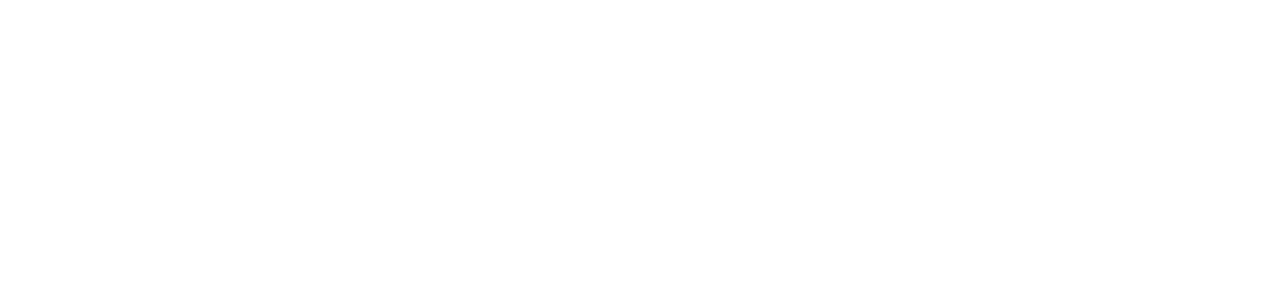
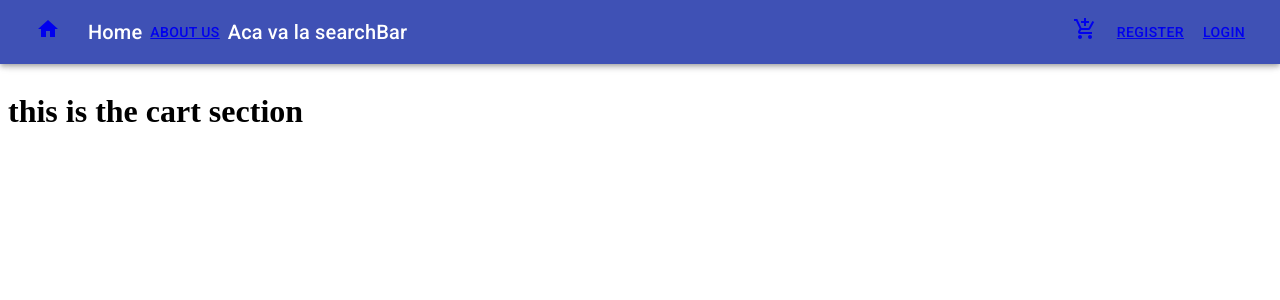
Before and after one commit to JuanKaunitz/e-commerce-Fast_Food, a React (Create React App) app in the folder client/: page /cart in a window 1280 px wide. Shown: the top 300 px of the page. Built offline with nearby package versions, Linux system fonts and the light colour scheme.

Commit message:
rutas funcionales y navBar sin searchBar

```diff
--- a/client/src/App.js
+++ b/client/src/App.js
@@ -1,13 +1,26 @@
 import React from "react";
 import { BrowserRouter, Route } from "react-router-dom";
+import AboutUs from "./components/aboutUs/AboutUs.jsx";
+import Cart from "./components/cart/Cart.jsx";
 import Home from "./components/Home/Home.jsx";
+import Login from "./components/login/Login.jsx";
+import Navbar from "./components/Navbar/Navbar.jsx";
+import Register from "./components/register/Register.jsx";
 
 
 function App() {
   return (
-    <BrowserRouter>
-      <Route exact path="/" component={Home} />
-    </BrowserRouter>
+      <div>
+        <BrowserRouter>
+        <Navbar />
+          <Route exact path="/" component={Home} />
+          <Route exact path="/aboutUs" component={AboutUs} />
+          <Route exact path="/cart" component={Cart} />
+          <Route exact path="/register" component={Register} />
+          <Route exact path="/login" component={Login} />
+        </BrowserRouter>
+
+      </div>
   );
 }
 
--- a/client/src/components/Home/Home.jsx
+++ b/client/src/components/Home/Home.jsx
@@ -1,13 +1,10 @@
 import React from 'react';
 import Footer from '../Footer/Footer';
-import Navbar from '../Navbar/Navbar';
+
 
 function Home() {
     return (
         <div>
-            <div>
-            <Navbar />
-            </div>
 
             <div>
               <Footer/>
--- a/client/src/components/Navbar/Navbar.jsx
+++ b/client/src/components/Navbar/Navbar.jsx
@@ -1,4 +1,5 @@
 import React from 'react'
+import { NavLink } from 'react-router-dom';
 import { AppBar, Toolbar, Typography, makeStyles, Button, IconButton } from '@material-ui/core'
 import HomeIcon from '@material-ui/icons/Home';
 import AddShoppingCartIcon from '@material-ui/icons/AddShoppingCart';
@@ -24,25 +25,33 @@ const Navbar = () => {
             <AppBar>
               <Toolbar>
               <IconButton aria-label="delete" className={classes.homeIcon}>
-                <HomeIcon />
+                <NavLink className='a' to="/home" activeClassName="active" ><HomeIcon /></NavLink>
+
               </IconButton>
 
                 <Typography variant='h6'>
                     Home
                 </Typography>
 
-                <Button color="inherit" >About Us</Button>
+                <Button color="inherit" >
+                    <NavLink className='a' to="/aboutUs" activeClassName="active" >About Us</NavLink>
+                </Button>
 
                 <Typography variant='h6'>
                     Aca va la searchBar
                     </Typography>
                 <div className={classes.toolbarButtons}>
                     <IconButton  aria-label="add to shopping cart">
-                        <AddShoppingCartIcon />
+                        <NavLink className='a' to="/cart" activeClassName="active" ><AddShoppingCartIcon /></NavLink>
                     </IconButton>
 
-                    <Button color="inherit" >Registrate</Button>
-                    <Button color="inherit" className={classes.loginButton} >Login</Button>
+                    <Button color="inherit" >
+                    <NavLink className='a' to="/register" activeClassName="active" >Register</NavLink>
+                    </Button>
+                    <Button color="inherit" className={classes.loginButton} >
+                        <NavLink className='a' to="/login" activeClassName="active" >Login</NavLink>
+                    </Button>
+
                 </div>
               </Toolbar>
             </AppBar>
--- /dev/null
+++ b/client/src/components/aboutUs/AboutUs.jsx
@@ -0,0 +1,11 @@
+import React from 'react'
+
+const aboutUs = () => {
+    return (
+        <div>
+            <h1>this is who we are</h1>
+        </div>
+    )
+}
+
+export default aboutUs
--- /dev/null
+++ b/client/src/components/cart/Cart.jsx
@@ -0,0 +1,11 @@
+import React from 'react'
+
+const Cart = () => {
+    return (
+        <div>
+            <h1>this is the cart section</h1>
+        </div>
+    )
+}
+
+export default Cart
--- /dev/null
+++ b/client/src/components/register/Register.jsx
@@ -0,0 +1,11 @@
+import React from 'react'
+
+const Register = () => {
+    return (
+        <div>
+            <h1>This is de register component</h1>
+        </div>
+    )
+}
+
+export default Register
```
Also changed, not shown: client/package.json (+11 -0 lines).
